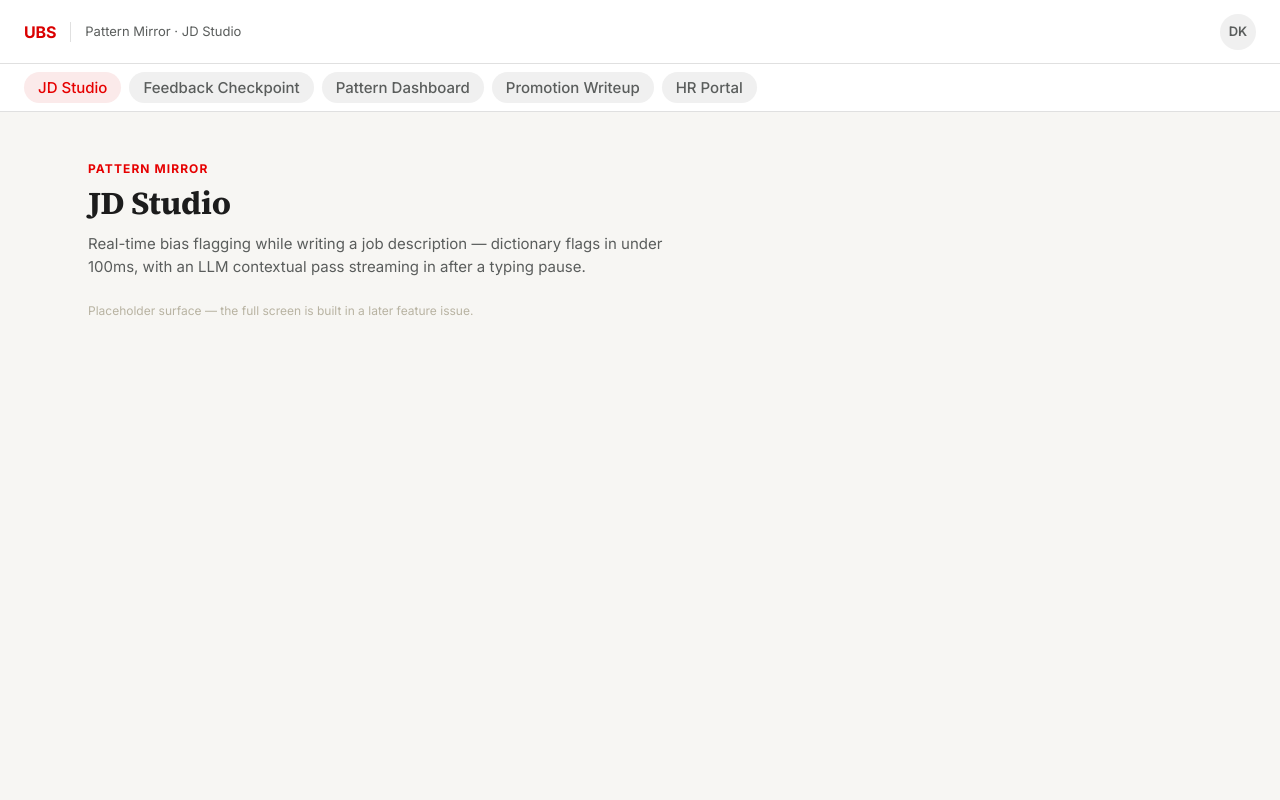
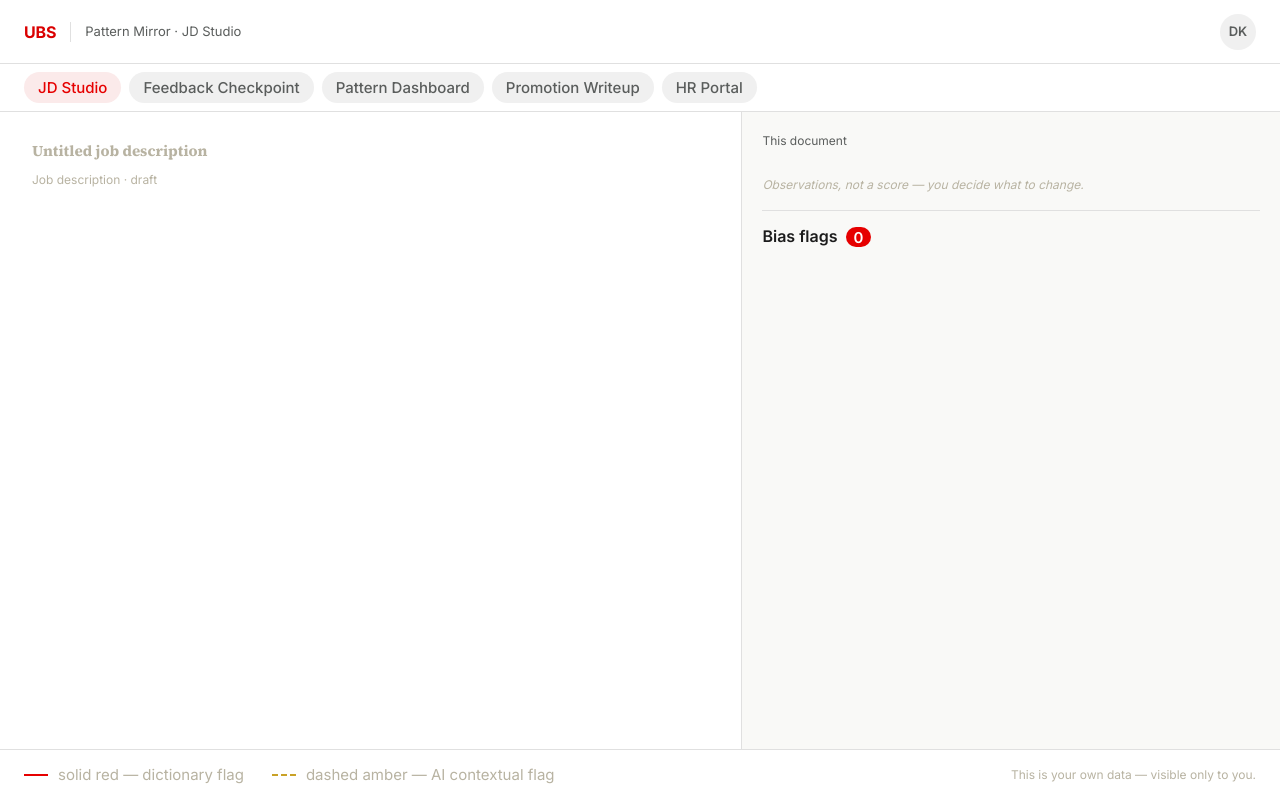
Before and after one commit to Bernice-Koh/pattern-mirror, a React (Vite) app in the folder frontend/: page /jd-studio in a window 1280 px wide. Built offline with nearby package versions, Linux system fonts and the light colour scheme.

Commit message:
feat(jd-studio): render live inline dictionary flags

```diff
--- /dev/null
+++ b/frontend/src/components/jd-studio/flag-decorations.ts
@@ -0,0 +1,66 @@
+import { Extension } from '@tiptap/core'
+import type { EditorView } from '@tiptap/pm/view'
+import { Decoration, DecorationSet } from '@tiptap/pm/view'
+import { Plugin, PluginKey } from '@tiptap/pm/state'
+import type { Node as ProseMirrorNode } from '@tiptap/pm/model'
+import type { CitedFlag } from '@/lib/analyze-contract'
+
+export const flagDecorationsKey = new PluginKey<DecorationSet>(
+  'flagDecorations',
+)
+
+/** Offsets index the plaintext; a single leading text block puts character N at
+ *  document position N + 1. Ranges that fall outside the doc are skipped so a
+ *  stale analysis pass can never throw against freshly edited text. */
+function buildDecorations(
+  doc: ProseMirrorNode,
+  flags: CitedFlag[],
+): DecorationSet {
+  const decorations: Decoration[] = []
+  for (const flag of flags) {
+    const from = flag.start_offset + 1
+    const to = flag.end_offset + 1
+    if (from < 1 || to > doc.content.size || from >= to) continue
+    decorations.push(
+      Decoration.inline(from, to, {
+        class: 'flag-dict',
+        'data-flag-id': flag.id,
+      }),
+    )
+  }
+  return DecorationSet.create(doc, decorations)
+}
+
+/** Hand the latest flags to the decoration plugin without mutating the document. */
+export function applyFlags(view: EditorView, flags: CitedFlag[]): void {
+  view.dispatch(view.state.tr.setMeta(flagDecorationsKey, flags))
+}
+
+/** Paints inline underlines from the analyze response; between passes it maps the
+ *  existing decorations through edits so they track the words they mark. */
+export const FlagDecorations = Extension.create({
+  name: 'flagDecorations',
+
+  addProseMirrorPlugins() {
+    return [
+      new Plugin<DecorationSet>({
+        key: flagDecorationsKey,
+        state: {
+          init: () => DecorationSet.empty,
+          apply(tr, current) {
+            const flags = tr.getMeta(flagDecorationsKey) as
+              | CitedFlag[]
+              | undefined
+            if (flags) return buildDecorations(tr.doc, flags)
+            return current.map(tr.mapping, tr.doc)
+          },
+        },
+        props: {
+          decorations(state) {
+            return flagDecorationsKey.getState(state)
+          },
+        },
+      }),
+    ]
+  },
+})
--- /dev/null
+++ b/frontend/src/components/jd-studio/jd-editor.tsx
@@ -0,0 +1,109 @@
+import { useEffect, useRef, useState } from 'react'
+import type { CSSProperties, MouseEvent as ReactMouseEvent } from 'react'
+import { keepPreviousData, useQuery } from '@tanstack/react-query'
+import { EditorContent, useEditor } from '@tiptap/react'
+import StarterKit from '@tiptap/starter-kit'
+import {
+  CATEGORY_LABELS,
+  formatCitation,
+  type CitedFlag,
+  type DocType,
+} from '@/lib/analyze-contract'
+import { analyzeDocument } from '@/lib/analyze-client'
+import { useDebouncedValue } from '@/lib/use-debounced-value'
+import { FlagPopover } from '@/components/ui/flag-popover'
+import {
+  applyFlags,
+  FlagDecorations,
+} from '@/components/jd-studio/flag-decorations'
+
+const ANALYZE_DEBOUNCE_MS = 400
+
+interface HoverState {
+  flag: CitedFlag
+  top: number
+  left: number
+}
+
+export interface JdEditorProps {
+  docType: DocType
+  initialContent: string
+  onFlagsChange?: (flags: CitedFlag[]) => void
+}
+
+/** The writing surface: a single-paragraph TipTap editor whose text is analysed
+ *  on a typing pause, with the returned flags drawn as inline underlines that
+ *  reveal their citation on hover. */
+export function JdEditor({
+  docType,
+  initialContent,
+  onFlagsChange,
+}: JdEditorProps) {
+  const [text, setText] = useState(initialContent)
+  const [hover, setHover] = useState<HoverState | null>(null)
+  const flagsById = useRef<Map<string, CitedFlag>>(new Map())
+
+  const editor = useEditor({
+    extensions: [StarterKit, FlagDecorations],
+    content: initialContent,
+    editorProps: {
+      attributes: { class: 'jd-prose' },
+      handleKeyDown: (_view, event) => event.key === 'Enter',
+    },
+    onUpdate: ({ editor }) => setText(editor.getText()),
+  })
+
+  const debouncedText = useDebouncedValue(text, ANALYZE_DEBOUNCE_MS)
+
+  const { data } = useQuery({
+    queryKey: ['analyze', docType, debouncedText],
+    queryFn: () =>
+      analyzeDocument({ doc_type: docType, content: debouncedText }),
+    enabled: debouncedText.length > 0,
+    placeholderData: keepPreviousData,
+  })
+
+  useEffect(() => {
+    if (!editor || !data) return
+    flagsById.current = new Map(data.flags.map((flag) => [flag.id, flag]))
+    applyFlags(editor.view, data.flags)
+    onFlagsChange?.(data.flags)
+  }, [editor, data, onFlagsChange])
+
+  function handleMouseOver(event: ReactMouseEvent<HTMLDivElement>) {
+    const span = (event.target as HTMLElement).closest('.flag-dict')
+    if (!(span instanceof HTMLElement)) {
+      setHover(null)
+      return
+    }
+    const flag = span.dataset.flagId
+      ? flagsById.current.get(span.dataset.flagId)
+      : undefined
+    if (!flag) return
+    const rect = span.getBoundingClientRect()
+    setHover({ flag, top: rect.bottom + 6, left: rect.left })
+  }
+
+  return (
+    <div onMouseOver={handleMouseOver} onMouseLeave={() => setHover(null)}>
+      <EditorContent editor={editor} />
+      {hover && (
+        <FlagPopover
+          className="pointer-events-none fixed top-(--pop-top) left-(--pop-left) z-20"
+          style={
+            {
+              '--pop-top': `${hover.top}px`,
+              '--pop-left': `${hover.left}px`,
+            } as CSSProperties
+          }
+          category={CATEGORY_LABELS[hover.flag.category]}
+          source={
+            hover.flag.source_stage === 'contextual' ? 'AI pass' : 'dictionary'
+          }
+          explanation={hover.flag.explanation}
+          citation={formatCitation(hover.flag.citation)}
+        />
+      )}
+    </div>
+  )
+}
--- a/frontend/src/index.css
+++ b/frontend/src/index.css
@@ -83,3 +83,21 @@
   --shadow-popover: var(--shadow-popover);
   --shadow-raised: var(--shadow-raised);
 }
+
+/* ProseMirror applies a class to decorations and owns the contenteditable, so the
+   inline-flag look and the focus reset live in CSS rather than utility classes. */
+.jd-prose:focus {
+  outline: none;
+}
+
+.flag-dict {
+  border-bottom: 2px solid var(--red-line);
+  border-radius: 2px;
+  padding-bottom: 1px;
+  cursor: pointer;
+  transition: background 120ms ease;
+}
+
+.flag-dict:hover {
+  background: var(--red-tint);
+}
--- /dev/null
+++ b/frontend/src/lib/use-debounced-value.ts
@@ -0,0 +1,14 @@
+import { useEffect, useState } from 'react'
+
+/** Settle on a value only after it stops changing for `delayMs` — the typing
+ *  pause that gates an analysis pass. */
+export function useDebouncedValue<T>(value: T, delayMs: number): T {
+  const [debounced, setDebounced] = useState(value)
+
+  useEffect(() => {
+    const timer = setTimeout(() => setDebounced(value), delayMs)
+    return () => clearTimeout(timer)
+  }, [value, delayMs])
+
+  return debounced
+}
--- a/frontend/src/main.tsx
+++ b/frontend/src/main.tsx
@@ -1,11 +1,16 @@
 import { StrictMode } from 'react'
 import { createRoot } from 'react-dom/client'
+import { QueryClient, QueryClientProvider } from '@tanstack/react-query'
 import { RouterProvider } from '@tanstack/react-router'
 import { router } from './router'
 import './index.css'
 
+const queryClient = new QueryClient()
+
 createRoot(document.getElementById('root')!).render(
   <StrictMode>
-    <RouterProvider router={router} />
+    <QueryClientProvider client={queryClient}>
+      <RouterProvider router={router} />
+    </QueryClientProvider>
   </StrictMode>,
 )
--- a/frontend/src/pages/jd-studio.tsx
+++ b/frontend/src/pages/jd-studio.tsx
@@ -1,10 +1,75 @@
-import { SurfacePlaceholder } from '@/components/surface-placeholder'
+import { useMemo, useState } from 'react'
+import {
+  CATEGORY_LABELS,
+  formatCitation,
+  type BiasCategory,
+  type CitedFlag,
+} from '@/lib/analyze-contract'
+import { Badge } from '@/components/ui/badge'
+import { CategorySummary } from '@/components/ui/category-summary'
+import { Editor } from '@/components/ui/editor'
+import { FlagCard } from '@/components/ui/flag-card'
+import { Legend } from '@/components/ui/legend'
+import { JdEditor } from '@/components/jd-studio/jd-editor'
 
 export function JdStudio() {
+  const [title, setTitle] = useState('')
+  const [flags, setFlags] = useState<CitedFlag[]>([])
+
+  const categoryItems = useMemo(() => {
+    const counts = new Map<BiasCategory, number>()
+    for (const flag of flags) {
+      counts.set(flag.category, (counts.get(flag.category) ?? 0) + 1)
+    }
+    return [...counts.entries()]
+      .map(([category, count]) => ({ label: CATEGORY_LABELS[category], count }))
+      .sort((a, b) => b.count - a.count)
+  }, [flags])
+
   return (
-    <SurfacePlaceholder
-      surface="JD Studio"
-      description="Real-time bias flagging while writing a job description — dictionary flags in under 100ms, with an LLM contextual pass streaming in after a typing pause."
-    />
+    <main className="flex h-[calc(100vh-7rem)] flex-col bg-surface">
+      <div className="grid min-h-0 flex-1 grid-cols-[58%_42%]">
+        <div className="overflow-auto border-r border-border">
+          <Editor
+            title={title}
+            onTitleChange={setTitle}
+            titlePlaceholder="Untitled job description"
+            meta="Job description · draft"
+          >
+            <JdEditor docType="jd" initialContent="" onFlagsChange={setFlags} />
+          </Editor>
+        </div>
+
+        <aside className="overflow-auto bg-surface-alt p-5">
+          <CategorySummary items={categoryItems} />
+          <hr className="my-4 border-border" />
+          <div className="mb-1 flex items-center gap-2">
+            <h3 className="font-sans text-subheading font-semibold text-ink">
+              Bias flags
+            </h3>
+            <Badge tone="red">{flags.length}</Badge>
+          </div>
+          <div className="flex flex-col gap-3">
+            {flags.map((flag) => (
+              <FlagCard
+                key={flag.id}
+                category={CATEGORY_LABELS[flag.category]}
+                source="dictionary"
+                original={flag.raw_span}
+                explanation={flag.explanation}
+                citation={formatCitation(flag.citation)}
+              />
+            ))}
+          </div>
+        </aside>
+      </div>
+
+      <footer className="flex items-center justify-between border-t border-border bg-surface px-6 py-3.5">
+        <Legend />
+        <span className="font-sans text-meta text-ink-faint">
+          This is your own data — visible only to you.
+        </span>
+      </footer>
+    </main>
   )
 }
```
